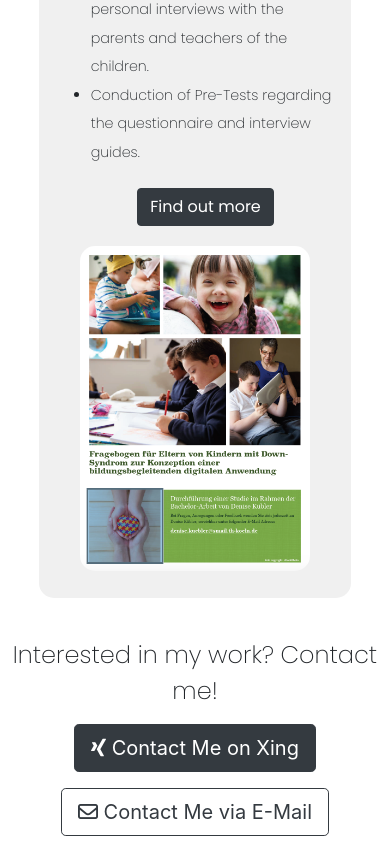
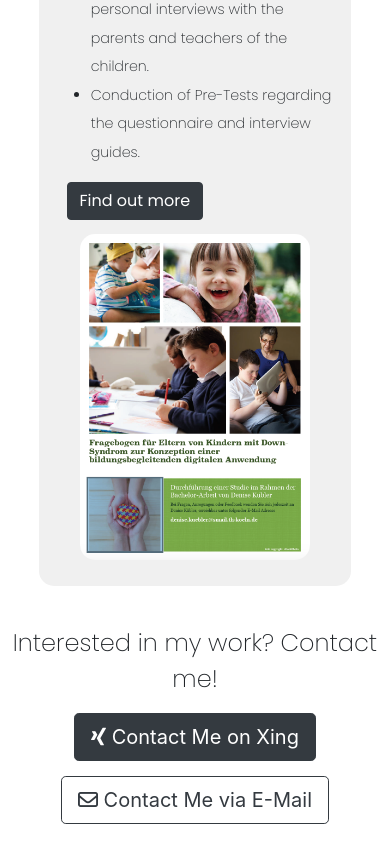
Before and after one commit to denisekuebler/Portfolio, a plain HTML site: page index.html in a window 390 px wide. Shown: the part 2645-3489 px from the top of the page. Drawn offline with nearby package versions, Linux system fonts and the light colour scheme.

Commit message:
Add files via upload

```diff
--- a/css/styles.css
+++ b/css/styles.css
@@ -438,10 +438,6 @@ h1 , h2 {
   margin: 5% 0 0 10%;
 }
 
-.more {
-  text-align: center;
-  margin: 2% 0 2% 30%;
-}
  h3 {
    font-size: 1.5rem;
    text-align: center;
```
